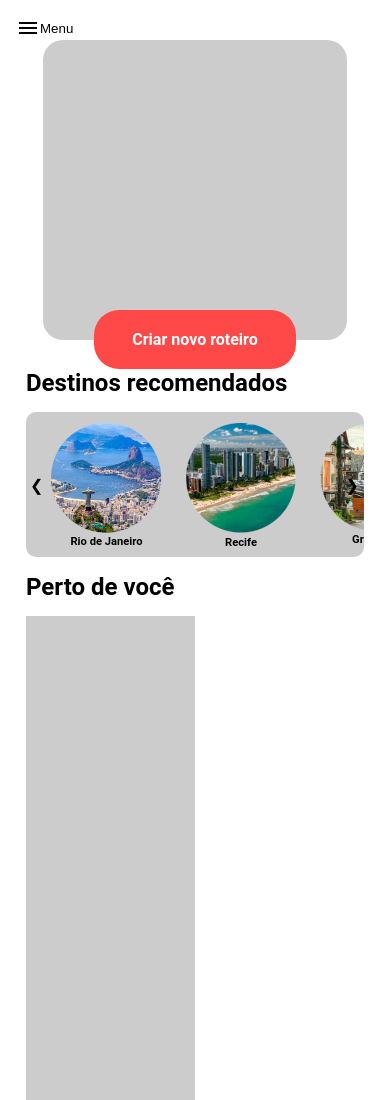
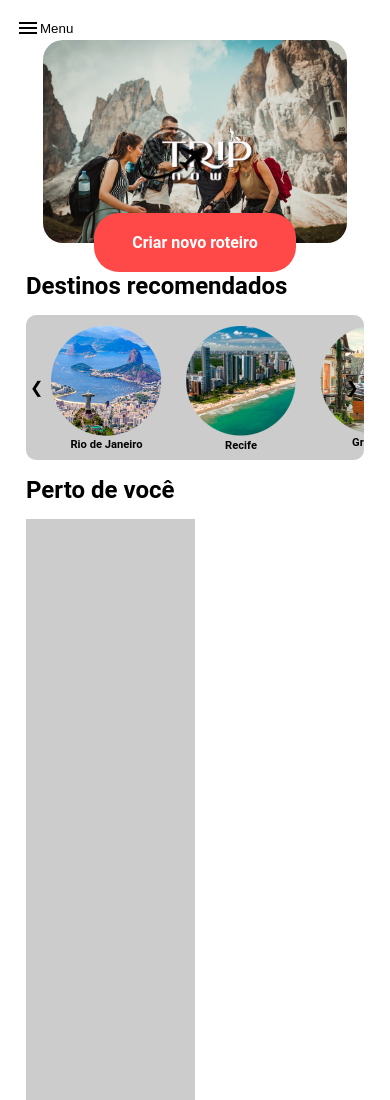
Before and after one commit to Daniiell99e/Projeto_integrador, a plain HTML site: page index.html in a window 390 px wide. Shown: the top 1100 px of the page. Drawn offline with nearby package versions, Linux system fonts and the light colour scheme.

Commit message:
adicionar slider infinito com efeito de zoom
- Implementado slider infinito com transição automática.
- Adicionado efeito de zoom in/out nas imagens antes de trocar para a próxima.
- Sincronizada a transição para garantir que o zoom ocorra na imagem atual.

```diff
--- a/index.html
+++ b/index.html
@@ -65,8 +65,16 @@
         <main class="main-content">
             <div class="main-content_cont">
             <div class="but-int">
+                <img src="src/assets/imagens/Logo.png" alt="logo" class="img-destaque_logo">
                 <div class="img-destaque">
 
+                    <div class="slides">
+                        <img src="src/assets/imagens/grupo-pessoas.jpg" alt="grupo de pessoas" class="slide">
+                        <img src="src/assets/imagens/homem-viajando.jpg" alt="homem viajando" class="slide">
+                        <img src="src/assets/imagens/avião.jpg" alt="avião voando" class="slide">
+                        <img src="src/assets/imagens/veneza.jpg" alt="cidade veneza" class="slide">
+                        <img src="src/assets/imagens/background.jpg" alt="imagem de fundo" class="slide">
+                    </div>
                 </div>
                 <a href="src/pages/Criar novo roteiro.html" class="create-itinerary-mob">Criar novo roteiro</a>
             </div>
--- a/src/css/styles.css
+++ b/src/css/styles.css
@@ -211,12 +211,13 @@ body{
         transition: margin 0.4s;
         margin-left: 78px;
     }
-
+/*carrossel automatico------------------------------------------------------------------------------*/
     .img-destaque{
-        background-color: rgba(0, 0, 0, 0.2);
         width: 90%;
-        height: 300px;
+        min-height: 200px;
+        max-height: 250px;
         border-radius: 20px;
+        overflow: hidden;
     }
 
     .but-int{
@@ -238,6 +239,7 @@ body{
         display: block;
         width: 60%;
         margin-top: -30px;
+        z-index: 9;
     }
 
 }
@@ -301,7 +303,7 @@ body{
     width: 70vw;
     height: 100vh;
     background: linear-gradient(to bottom right, #FF6F61, #DE1F83);
-    z-index: 99;
+    z-index: 999;
     position: fixed;
     top: 0;
     left: 0;
@@ -315,6 +317,7 @@ body{
 .menu-mobile-active button{
     background: transparent;
     border: none;
+
 }
 
 .menu-mobile-active li{
@@ -385,3 +388,39 @@ body{
 .prev-btn:hover,.next-btn:hover {
     background-color: rgba(0, 0, 0, 0.5);
 }
+
+
+
+/*Carrocel imagem atrás da logo - inicio*/
+.img-destaque_logo{
+    width: 30%;
+    display: block;
+    position: absolute;
+    bottom: auto;
+    z-index: 99;
+}
+
+
+.slides {
+    display: flex;
+    transition: transform 1s ease-in-out;
+    min-height: 200px;
+    max-height: 250px;
+}
+
+.slide {
+    width: 100%;
+    object-fit: cover;
+    transition: transform 2s ease-in-out;
+    display: block;
+}
+
+.slide.zoom {
+    transform: scale(1.2);
+}
+
+.slide.reset {
+    transform: scale(1);
+}
+
+/*Carrocel imagem atrás da logo - final*/
--- a/src/js/script.js
+++ b/src/js/script.js
@@ -21,7 +21,7 @@ function toggleMenu(){
     }
 }
 
-//trocar a cor do link quando clicar
+//trocar a cor do link quando clicar inicio
 const list = document.querySelectorAll('.list');
 function activeLink(){
     list.forEach((item) =>
@@ -30,7 +30,7 @@ function activeLink(){
 }
 list.forEach((item) =>
     item.addEventListener('click', activeLink));
-
+//trocar a cor do link quando clicar fim
 
 nextBtn.addEventListener('click', () => {
     const maxScroll = (carousel.children.length - visibleItems) * itemWidth;
@@ -51,3 +51,44 @@ prevBtn.addEventListener('click', () => {
             scrollPosition = Math.max(scrollPosition - itemWidth, 0);
             carousel.style.transform = `translateX(-${scrollPosition}px)`;
         });
+
+
+
+let currentIndex = 0;
+    const slides = document.querySelectorAll('.slide');
+    const totalSlides = slides.length;
+
+    function showSlide(index) {
+    // Remove qualquer classe zoom ou reset de todas as imagens
+    slides.forEach(slide => slide.classList.remove('zoom', 'reset'));
+
+    // Calcula o índice da imagem atual
+    currentIndex = (index + totalSlides) % totalSlides;
+
+    // Exibe a imagem atual (sem ainda aplicar o zoom)
+    document.querySelector('.slides').style.transform = `translateX(${-currentIndex * 100}%)`;
+
+    // Após exibir, aplica o zoom in na imagem atual
+    setTimeout(() => {
+    slides[currentIndex].classList.add('zoom');
+    }, 1000); // Dá meio segundo para a transição de slide antes de aplicar o zoom
+
+    // Depois de 2 segundos, remove o zoom (zoom out)
+        setTimeout(() => {
+            slides[currentIndex].classList.remove('zoom');
+            slides[currentIndex].classList.add('reset');
+            }, 2700); // 2 segundos para o efeito de zoom in, depois zoom out
+        }
+
+    // Função para iniciar o slider automaticamente
+    function startSlider() {
+        showSlide(currentIndex); // Exibe a primeira imagem
+
+            setInterval(() => {
+                currentIndex++; // Incrementa para a próxima imagem
+                showSlide(currentIndex); // Exibe a próxima imagem e aplica o zoom
+            }, 6000); // 5 segundos para cada ciclo (tempo para zoom in, zoom out e troca de imagem)
+    }
+
+    // Inicia o slider
+    startSlider();
```
Also changed, not shown: src/assets/imagens/avião.jpg (added), src/assets/imagens/background.jpg (added), src/assets/imagens/grupo-pessoas.jpg (added), src/assets/imagens/homem-viajando.jpg (added), src/assets/imagens/veneza.jpg (added).
